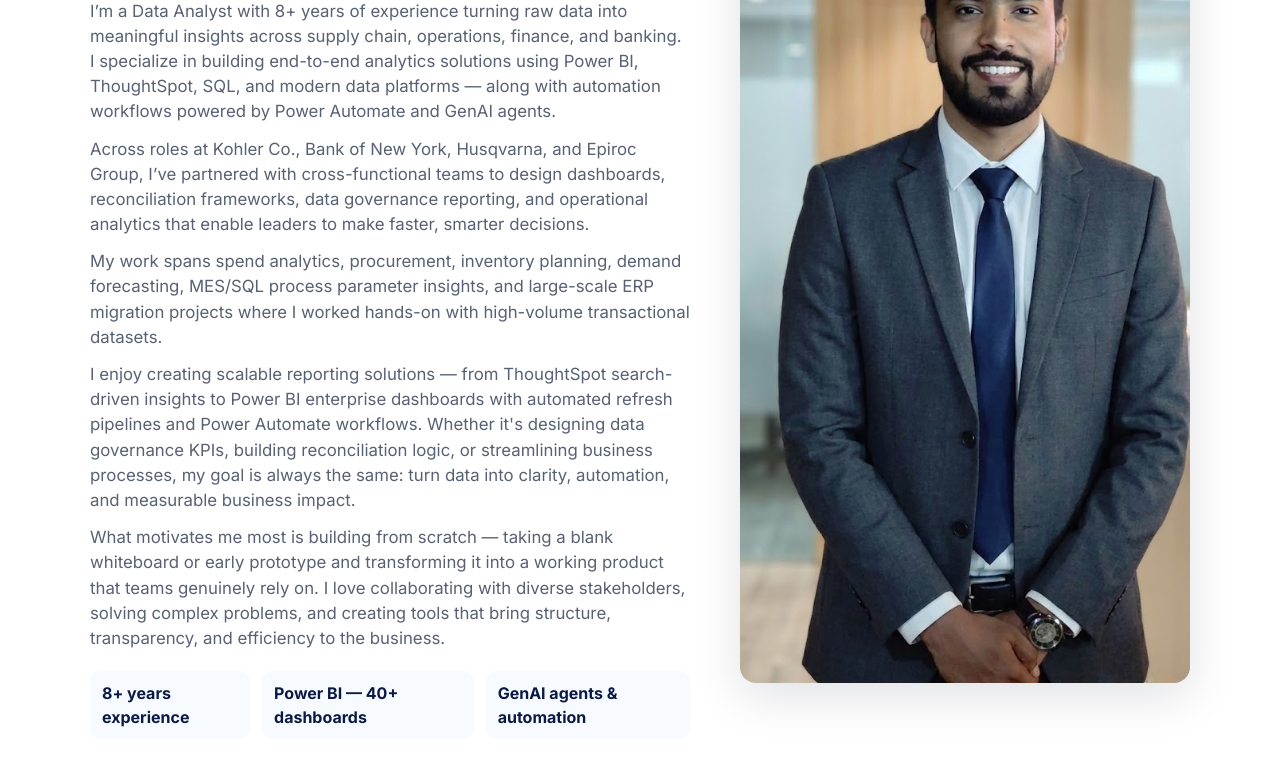
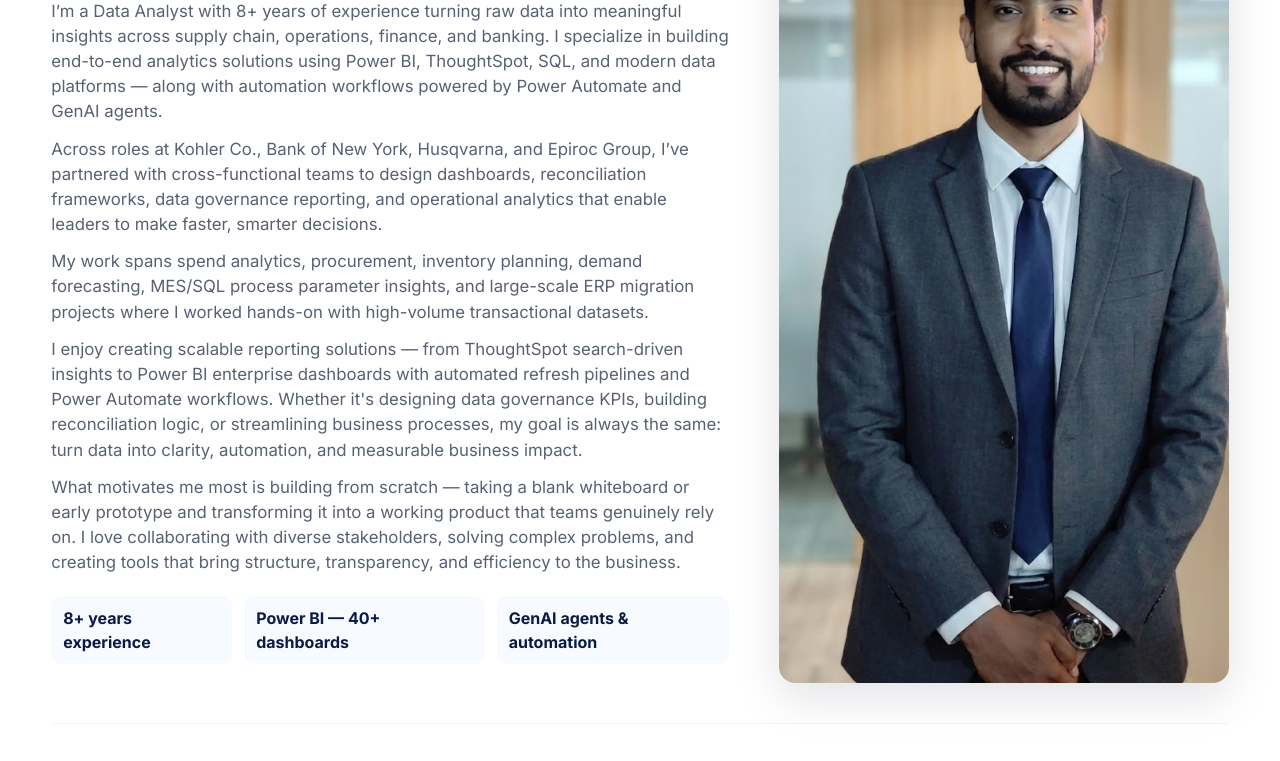
Before and after one commit to Sarfaraj19/sarfaraj-data-projects, a plain HTML site: page index.html in a window 1280 px wide. Shown: the part 292-1053 px from the top of the page. Drawn offline with Linux system fonts and the light colour scheme.

Commit message:
Update styles.css

```diff
--- a/styles.css
+++ b/styles.css
@@ -26,9 +26,10 @@ body {
 }
 
 .container {
-  max-width: 1100px;
+  max-width: 1500px;
+  width: 92%;
   margin: 0 auto;
-  padding: 28px
+  padding: 20px;
 }
 
 /* Header */
```
